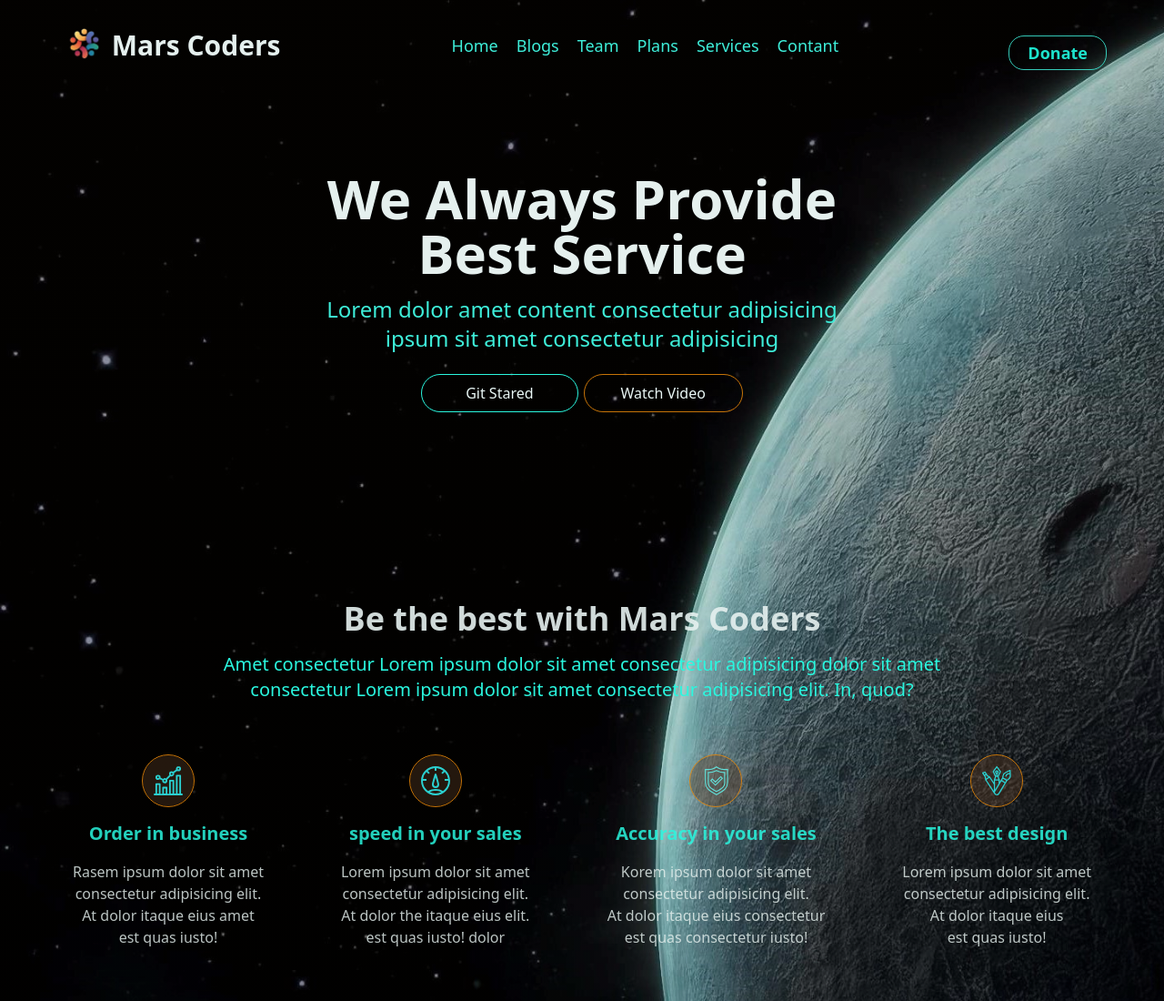
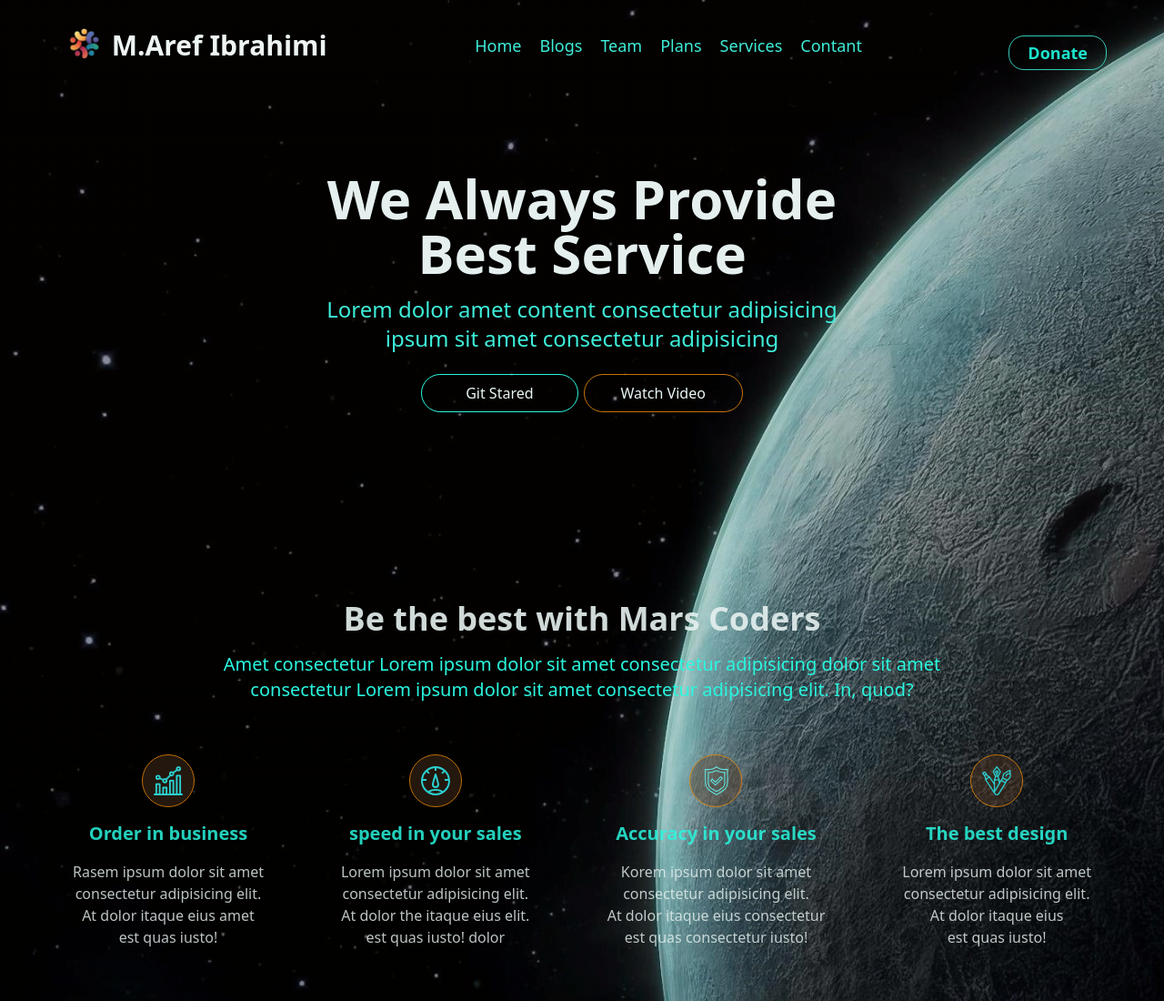
Before and after one commit to Aref-Eebrahimi/Mrce-coders, a website: page index.html in a window 1280 px wide. Shown: the top 1100 px of the page at 91% size. Drawn offline with nearby package versions, Linux system fonts and the light colour scheme.

Commit message:
New ubdit

```diff
--- a/index.html
+++ b/index.html
@@ -5,7 +5,7 @@
     <meta charset="UTF-8">
     <meta http-equiv="X-UA-Compatible" content="IE=edge">
     <meta name="viewport" content="width=device-width, initial-scale=1.0">
-    <title>Mars Coders</title>
+    <title>M.Aref Ibrahimi</title>
     <link rel="stylesheet" href="./stally.css">
     <script src="./tailwind.js"></script>
     <link rel="stylesheet" href="tailwind.css">
@@ -23,7 +23,7 @@
       <div class="md:flex flex flex-row  justify-between md:text-center  ">
          <div class="flex  md:flex md:justify-start ">
             <img class="h-10" src="./img/logo.png" alt="">
-            <p class="text-lg mt-1 md:mt-o md:text-3xl font-bold text-[#e5f0ee] ">Mars Coders</p>
+            <p class="text-lg mt-1 md:mt-o md:text-3xl font-bold text-[#eef5f3] ">M.Aref Ibrahimi</p>
          </div>
 
 
@@ -430,10 +430,23 @@
     </div>
   </div>
 </div>
+
+
+
+
 </footer>
 </section>
+
+
+
       <script type="module" src="https://unpkg.com/ionicons@7.1.0/dist/ionicons/ionicons.esm.js"></script>
       <script nomodule src="https://unpkg.com/ionicons@7.1.0/dist/ionicons/ionicons.js"></script>
       <script src="./js/script.js"></script>
+
+
+
+
+
+
 </body>
 </html
```
Also changed, not shown: img/88.jpg (deleted), new.html (added).
